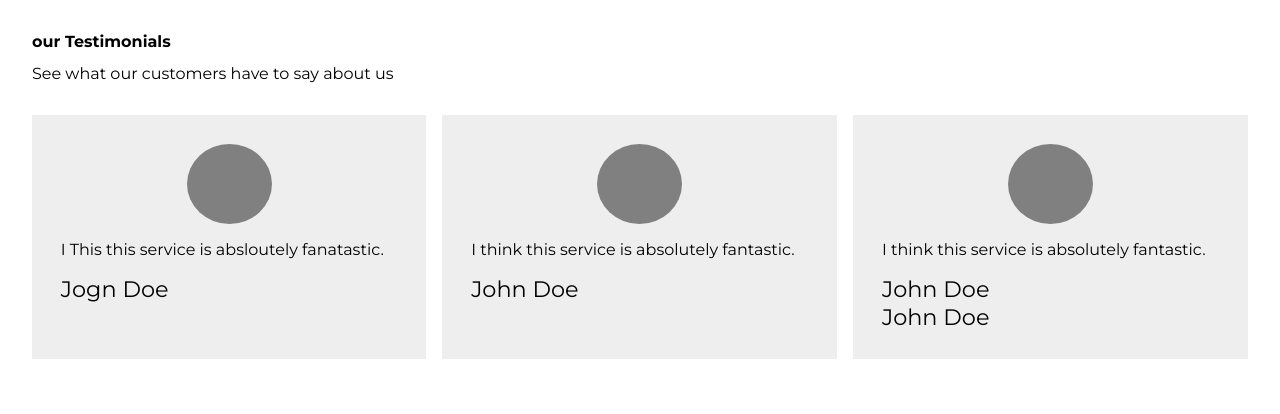
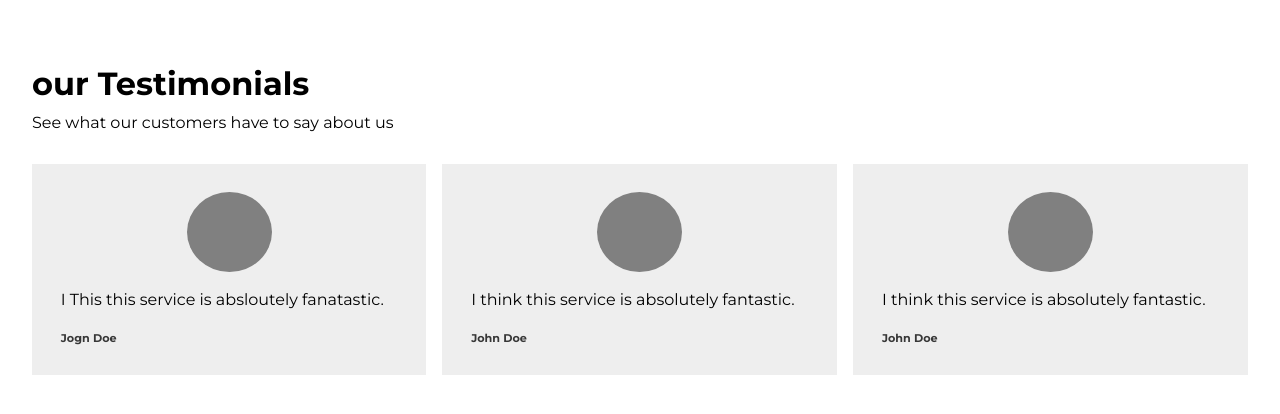
Before and after one commit to Sofoniyastekalegn/Css-Typography, a website: page index.html in a window 1280 px wide. Drawn offline with Linux system fonts and the light colour scheme; a web font is replaced by a local one.

Commit message:
delete duplicate john doe

```diff
--- a/index.html
+++ b/index.html
@@ -27,8 +27,6 @@
     <p>I think this service is absolutely fantastic.</p>
     <cite>John Doe</cite>
   </blockquote>
-  <cite>John Doe</cite>
-</backquote>
 </div>
   </section>
 </div>
--- a/styles.css
+++ b/styles.css
@@ -62,5 +62,16 @@ h1, p, blockquote p, cite {
 }
 
 h1 {
-  font-size:
+  font-size: 2em;
 }
+
+blockquote p {
+  line-height: 1.5em;
+
+}
+
+cite {
+  font-size: .7em;
+  font-weight: bold;
+  color: #373737;
+}
```
